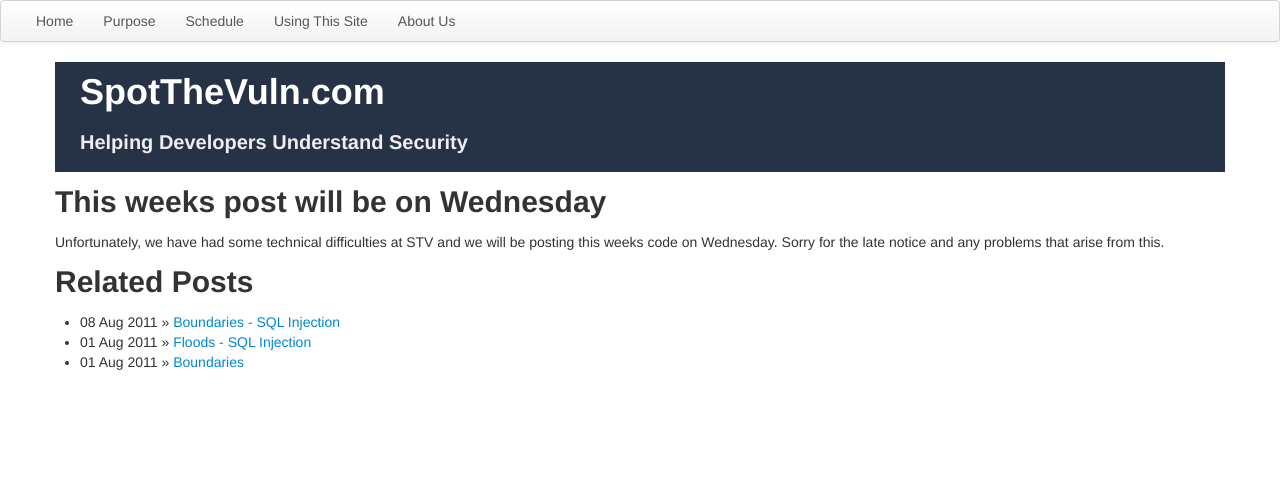
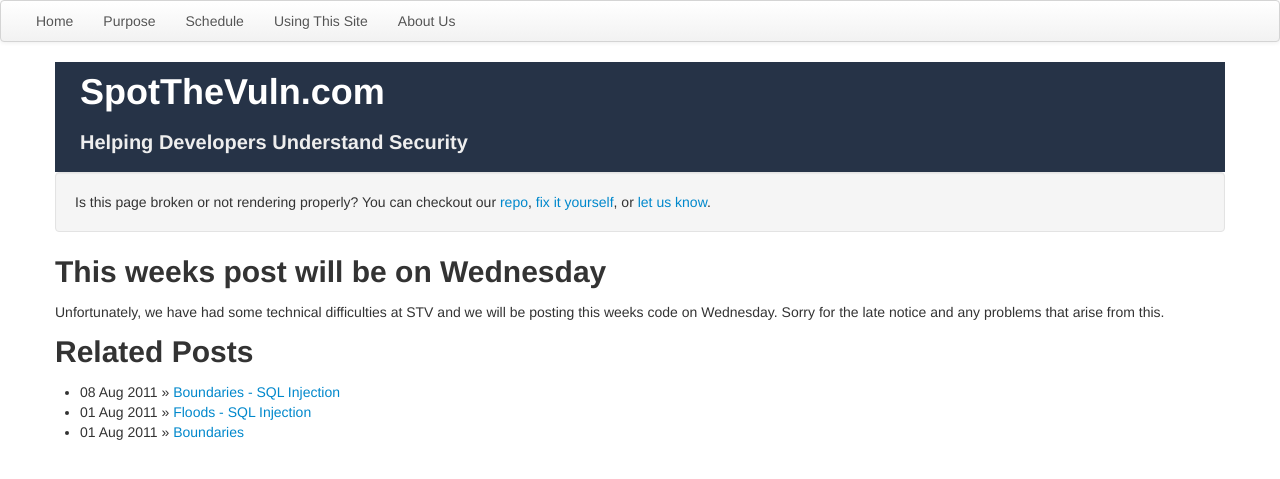
Before and after one commit to bhardin/spotthevuln, a Jekyll site: the page built from _posts/2010-03-30-this-weeks-post-will-be-on-wednesday.md, in a window 1280 px wide. Shown: the top 479 px of the page. Built offline with Jekyll 4.4.1, drawn with Linux system fonts in a browser that asks for light colours; Markdown is read by kramdown in place of the engine named in the settings.

Commit message:
Adding a thing to the top of the post to be able to fix each submission on github

```diff
--- a/_layouts/post.html
+++ b/_layouts/post.html
@@ -1,7 +1,12 @@
 ---
 layout: default
 ---
+<div class="well">
+Is this page broken or not rendering properly? You can checkout our <a href="https://github.com/bhardin/spotthevuln/tree/master/_posts">repo</a>, <a href="https://github.com/bhardin/spotthevuln/blob/master/_posts/{{ page.date | date: "%Y-%m-%d" }}-{{ page.title | remove: " -" | replace: " ", "-" | downcase }}.md">fix it yourself</a>, or <a href="http://twitter.com/miscsecurity">let us know</a>.
+</div>
+
 <h2>{{ page.title }}</h2>
+<!-- Tags: {{ page.tags | array_to_sentence_string }} -->
 
 {% if page.quote %}
 <blockquote>
```
